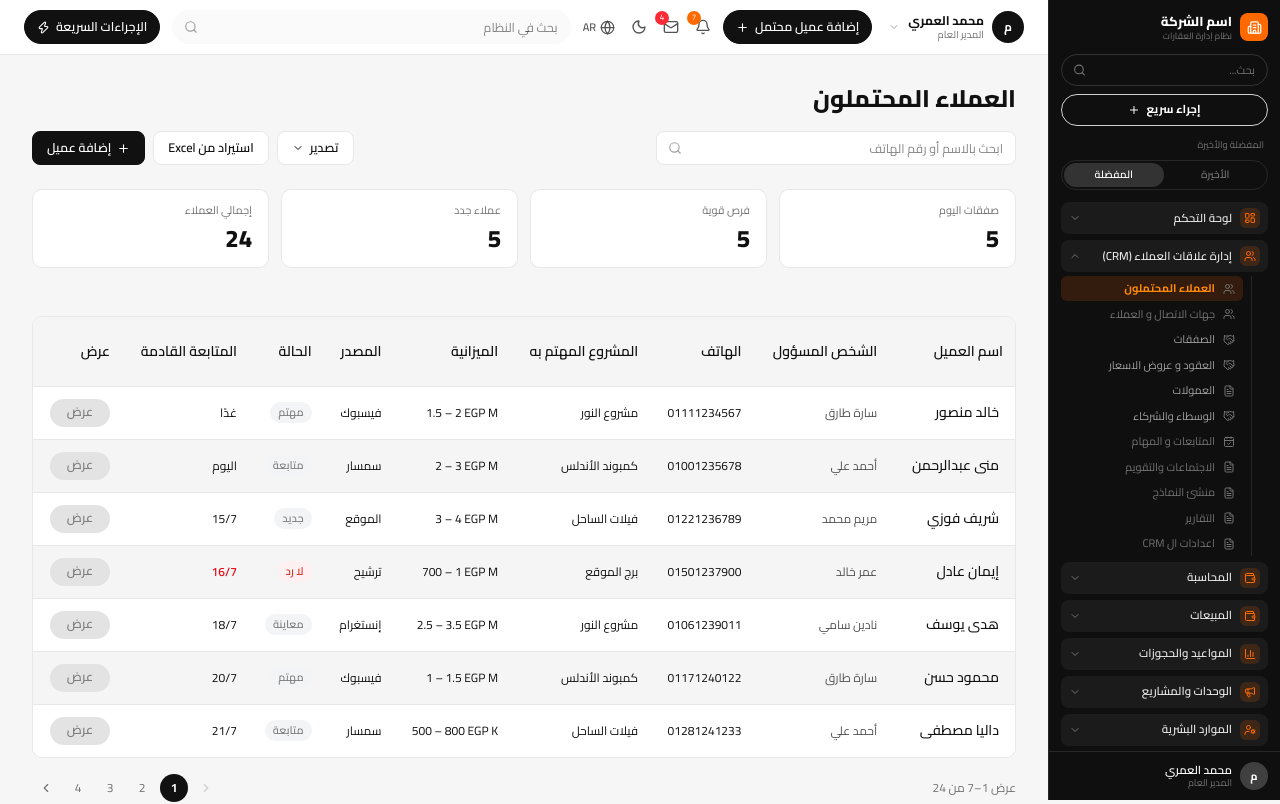
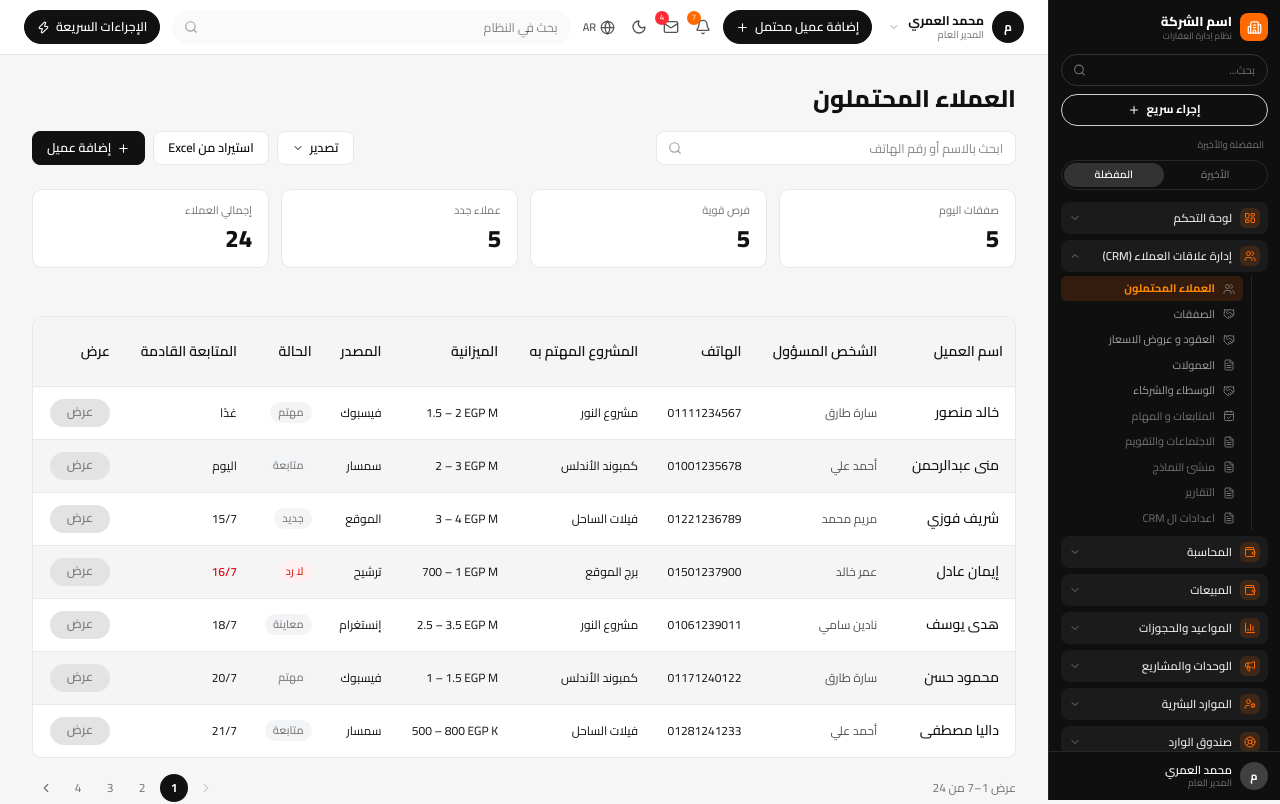
Before and after one commit to laila-272/CRM, a React (Vite) app: page /potential-clients in a window 1280 px wide. Shown: the top 804 px of the page. Built offline with nearby package versions, Linux system fonts and the light colour scheme.

Commit message:
Fix sidebar

```diff
--- a/src/Components/Sidebar/Sidebar.jsx
+++ b/src/Components/Sidebar/Sidebar.jsx
@@ -35,11 +35,11 @@ const groups = [
     open: true,
     items: [
       { label: "العملاء المحتملون", to: "/potential-clients", icon: Users },
-      {
-        label: "جهات الاتصال و العملاء",
-        to: "#",
-        icon: Users,
-      },
+      // {
+      //   label: "جهات الاتصال و العملاء",
+      //   to: "#",
+      //   icon: Users,
+      // },
       { label: "الصفقات", to: "/deals", icon: Handshake },
       {
         label: "العقود و عروض الاسعار ",
```
